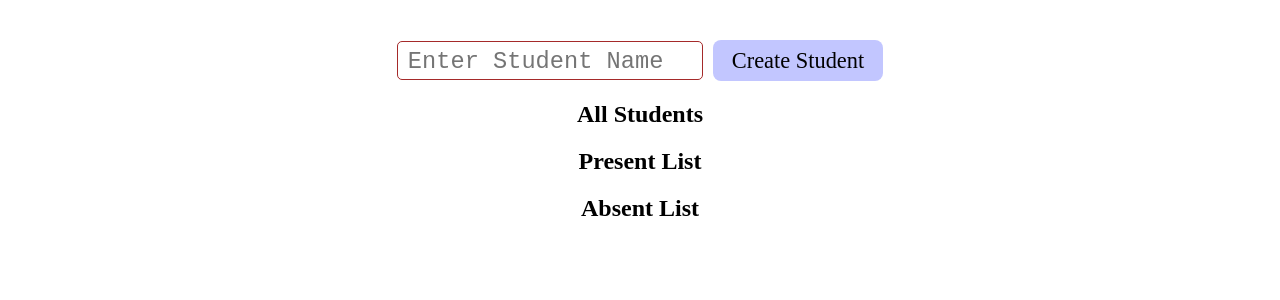
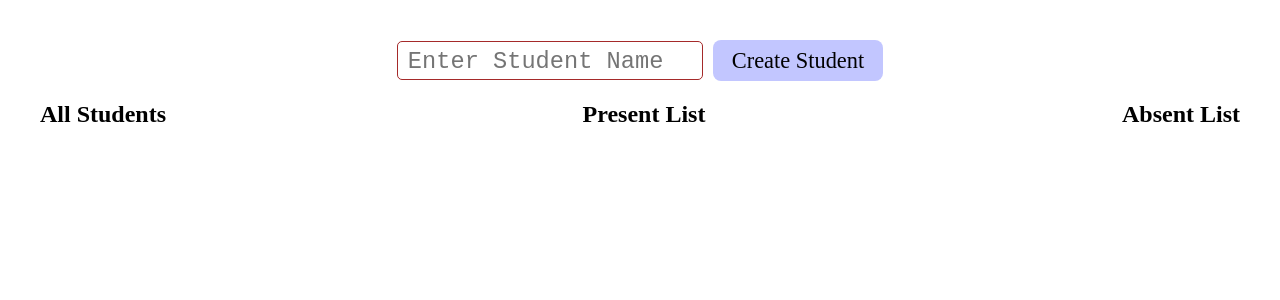
Before and after one commit to moktadir-mirul/React-Practice, a React (Vite) app: page / in a window 1280 px wide. Shown: the top 300 px of the page. Built offline with nearby package versions, Linux system fonts and the light colour scheme.

Commit message:
Context implemented

```diff
--- a/src/Components/AbsentList.jsx
+++ b/src/Components/AbsentList.jsx
@@ -1,9 +1,9 @@
+import { useContext } from "react";
+import { StudentContext } from "../Context/Student";
 
+function AbsentList() {
 
-function AbsentList(props) {
-
-    const {students, toggleList} = props;
-
+    const {students, toggleList} = useContext(StudentContext);
 
     return(
         <div>
--- a/src/Components/AllStudents.jsx
+++ b/src/Components/AllStudents.jsx
@@ -1,41 +1,10 @@
+import { useContext } from "react";
+import { StudentContext } from "../Context/Student";
 
+function AllStudents() {
 
-function AllStudents(props) {
+const {students, editHandler, removeHandler, sentToAbsentList, sentToPresentList} = useContext(StudentContext);
 
-    const {setStudentName, students, setStudents, setEditMode, setEditableStudent} = props;
-
-    const editHandler = (student) => {
-        setEditMode(true);
-        setStudentName(student.title);
-        setEditableStudent(student);
-    }
-
-    const removeHandler = (studentID) => {
-        const updatedList = students.filter((student) => student.id !== studentID);
-        setStudents(updatedList)
-    }
-
-    const sentToPresentList = (student) => {
-        if(student.isPresent === true || student.isPresent === false) return alert(`The student is already in ${student.isPresent ? 'Present List':'Absent List'}`)
-        const presentList = students.map((item) => {
-            if(student.id === item.id) {
-                return {...item, isPresent: true}
-            }
-            return item
-        });
-        setStudents(presentList);
-    }
-
-    const sentToAbsentList = (student) => {
-        if(student.isPresent === true || student.isPresent === false) return alert(`The student is already in ${student.isPresent ? 'Present List':'Absent List'}`)
-        const absentList= students.map((item) => {
-            if(student.id === item.id) {
-                return{...item, isPresent: false}
-            }
-            return item;
-        })
-        setStudents(absentList);
-    }
 
     return(
         <div>
--- a/src/Components/PresentList.jsx
+++ b/src/Components/PresentList.jsx
@@ -1,8 +1,9 @@
+import { useContext } from "react";
+import { StudentContext } from "../Context/Student";
 
+function PresentList() {
 
-function PresentList(props) {
-
-    const {students, toggleList} = props;
+    const {students, toggleList} = useContext(StudentContext);
 
     return (
         <div>
--- a/src/Components/StudentForm.jsx
+++ b/src/Components/StudentForm.jsx
@@ -1,41 +1,11 @@
+import { useContext } from "react";
+import { StudentContext } from "../Context/Student";
+
+function StudentForm() {
+
+const {submitHandler,studentName, editMode, changeHandler} = useContext(StudentContext)
 
 
-function StudentForm(props) {
-
-const {studentName, setStudentName, students, setStudents, editMode, setEditMode, editableStudent, setEditableStudent} = props;
-
-    const changeHandler =(event) => {
-        setStudentName(event.target.value)
-    };
-
-    const submitHandler = (data) => {
-        data.preventDefault();
-        if(studentName.trim() === '') return alert('Please enter a valid name');
-        editMode ? updateHandler():createHandler();
-    }
-
-    const createHandler = () => {
-        const newStudent = {
-            id: Date.now() + '',
-            title: studentName,
-            isPresent: undefined,
-        }
-        setStudents([...students, newStudent]);
-        setStudentName('');
-    }
-
-    const updateHandler =() => {
-        const updatedStudent= students.map((student) => {
-            if(student.id === editableStudent.id) {
-                return {...student, title: studentName}
-            }
-            return student;
-        })
-        setStudents(updatedStudent);
-        setEditMode(false);
-        setStudentName('');
-        setEditableStudent(null);
-    }
 
     return(
         <div>
--- a/src/Components/StudentSection.jsx
+++ b/src/Components/StudentSection.jsx
@@ -3,37 +3,14 @@ import AllStudents from "./AllStudents";
 import PresentList from "./PresentList";
 
 
-function StudentSection(props) {
+function StudentSection() {
 
-    const {setStudentName, students, setStudents, setEditMode, setEditableStudent} = props;
-
-    const toggleList = (student) => {
-        const updatedList = students.map((item) => {
-            if (item.id === student.id) {
-                return{...item, isPresent:!item.isPresent}
-            }
-            return item;
-        })
-        setStudents(updatedList);
-    }
 
     return(
-        <div>
-          <AllStudents
-            setStudentName={setStudentName}
-            students={students}
-            setStudents={setStudents}
-            setEditMode={setEditMode}
-            setEditableStudent={setEditableStudent}
-          />
-          <PresentList
-            students={students}
-            toggleList={toggleList}
-          />
-          <AbsentList
-            students={students}
-            toggleList={toggleList}
-          />
+        <div className="All-Students">
+          <AllStudents />
+          <PresentList  />
+          <AbsentList />
         </div>
     )
 }
--- /dev/null
+++ b/src/Context/Student.jsx
@@ -0,0 +1,116 @@
+import { createContext } from "react";
+import App2 from "../App2";
+import { useState } from "react";
+
+export const StudentContext = createContext();
+
+function StudentProvider(props) {
+    const [studentName, setStudentName] = useState('');
+    const [students, setStudents] = useState([]);
+    const [editMode, setEditMode] = useState(false);
+    const [editableStudent, setEditableStudent] = useState(null);
+
+    const changeHandler =(event) => {
+        setStudentName(event.target.value)
+    };
+
+    const submitHandler = (data) => {
+        data.preventDefault();
+        if(studentName.trim() === '') return alert('Please enter a valid name');
+        editMode ? updateHandler():createHandler();
+    }
+
+    const createHandler = () => {
+        const newStudent = {
+            id: Date.now() + '',
+            title: studentName,
+            isPresent: undefined,
+        }
+        setStudents([...students, newStudent]);
+        setStudentName('');
+    }
+
+    const updateHandler =() => {
+        const updatedStudent= students.map((student) => {
+            if(student.id === editableStudent.id) {
+                return {...student, title: studentName}
+            }
+            return student;
+        })
+        setStudents(updatedStudent);
+        setEditMode(false);
+        setStudentName('');
+        setEditableStudent(null);
+    }
+
+    const editHandler = (student) => {
+        setEditMode(true);
+        setStudentName(student.title);
+        setEditableStudent(student);
+    }
+
+    const removeHandler = (studentID) => {
+        const updatedList = students.filter((student) => student.id !== studentID);
+        setStudents(updatedList)
+    }
+
+    const sentToPresentList = (student) => {
+        if(student.isPresent === true || student.isPresent === false) return alert(`The student is already in ${student.isPresent ? 'Present List':'Absent List'}`)
+        const presentList = students.map((item) => {
+            if(student.id === item.id) {
+                return {...item, isPresent: true}
+            }
+            return item
+        });
+        setStudents(presentList);
+    }
+
+    const sentToAbsentList = (student) => {
+        if(student.isPresent === true || student.isPresent === false) return alert(`The student is already in ${student.isPresent ? 'Present List':'Absent List'}`)
+        const absentList= students.map((item) => {
+            if(student.id === item.id) {
+                return{...item, isPresent: false}
+            }
+            return item;
+        })
+        setStudents(absentList);
+    }
+
+    const toggleList = (student) => {
+        const updatedList = students.map((item) => {
+            if (item.id === student.id) {
+                return{...item, isPresent:!item.isPresent}
+            }
+            return item;
+        })
+        setStudents(updatedList);
+    }
+
+    const CtxValue = {
+                        studentName,
+                        setStudentName,
+                        students,
+                        setStudents,
+                        editMode,
+                        setEditMode,
+                        editableStudent,
+                        setEditableStudent,
+                        changeHandler,
+                        submitHandler,
+                        createHandler,
+                        updateHandler,
+                        removeHandler,
+                        editHandler,
+                        sentToPresentList,
+                        sentToAbsentList,
+                        toggleList
+                    }
+
+    return (
+        <StudentContext.Provider value={CtxValue}>
+            {props.children}
+        </StudentContext.Provider>
+    )
+}
+
+export default StudentProvider;
--- a/src/main.jsx
+++ b/src/main.jsx
@@ -3,9 +3,10 @@ import ReactDOM from 'react-dom/client'
 import App from './App.jsx'
 import './index.css'
 import App2 from './App2.jsx'
+import StudentProvider from './Context/Student.jsx'
 
 ReactDOM.createRoot(document.getElementById('root')).render(
-  <React.StrictMode>
+  <StudentProvider>
    <App2 />
-  </React.StrictMode>,
+  </StudentProvider>,
 )
```
